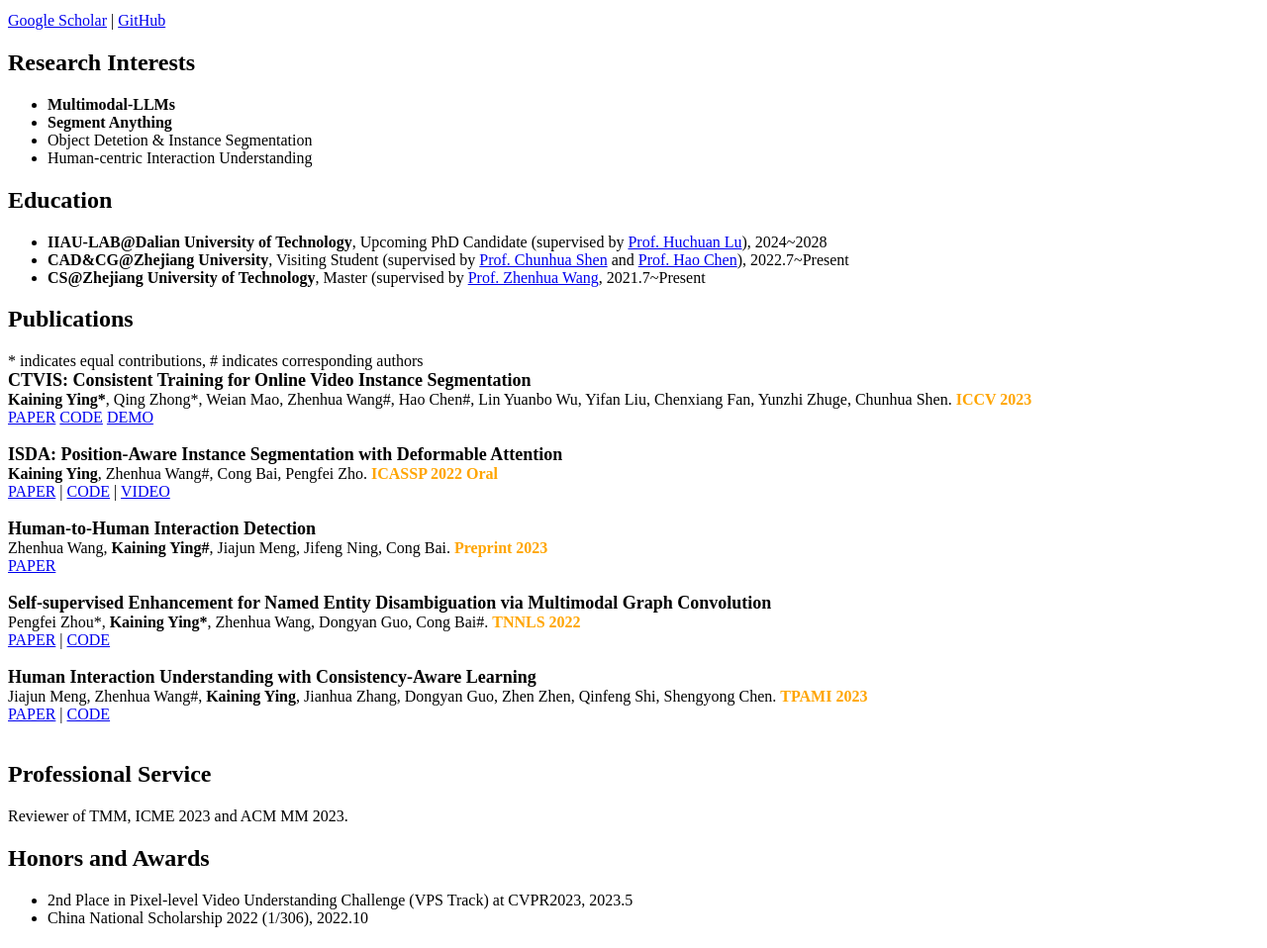
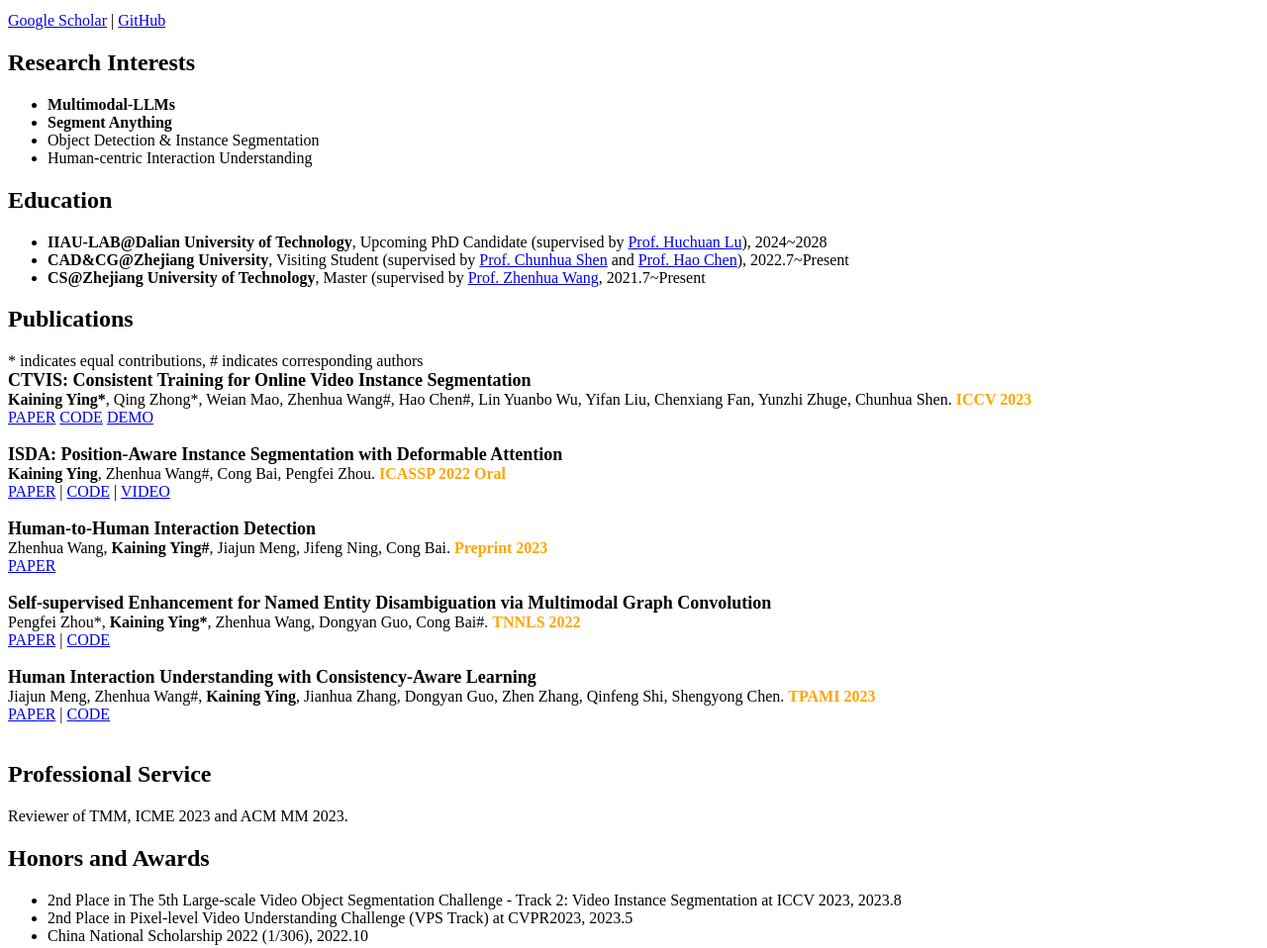
Before and after one commit to KainingYing/KainingYing.github.io, a plain HTML site: page index.html in a window 1280 px wide. Shown: the part 780-1738 px from the top of the page at 99% size. Drawn offline with Linux system fonts and the light colour scheme.

Commit message:
Update index.html

```diff
--- a/index.html
+++ b/index.html
@@ -16,7 +16,7 @@
     <ul>
       <li><b>Multimodal-LLMs</b></li>
       <li><b>Segment Anything</b></li>
-      <li>Object Detetion & Instance Segmentation</li>
+      <li>Object Detection & Instance Segmentation</li>
       <li>Human-centric Interaction Understanding</li>
     </ul>
 
@@ -42,7 +42,7 @@
 
     <b><font size="4">ISDA: Position-Aware Instance Segmentation with Deformable Attention</font></b>
     <br>
-    <b>Kaining Ying</b>, Zhenhua Wang#, Cong Bai, Pengfei Zho. <span style="color:orange"><b>ICASSP 2022 Oral</b></span>
+    <b>Kaining Ying</b>, Zhenhua Wang#, Cong Bai, Pengfei Zhou. <span style="color:orange"><b>ICASSP 2022 Oral</b></span>
     <br>
     <a href="https://arxiv.org/abs/2202.12251">PAPER</a> |
     <a href="https://github.com/KainingYing/ISDA">CODE</a> |
@@ -69,7 +69,7 @@
 
     <b><font size="4">Human Interaction Understanding with Consistency-Aware Learning</font></b>
     <br>
-    Jiajun Meng, Zhenhua Wang#, <b>Kaining Ying</b>, Jianhua Zhang, Dongyan Guo, Zhen Zhen, Qinfeng Shi, Shengyong Chen. <span style="color:orange"><b>TPAMI 2023</b></span>
+    Jiajun Meng, Zhenhua Wang#, <b>Kaining Ying</b>, Jianhua Zhang, Dongyan Guo, Zhen Zhang, Qinfeng Shi, Shengyong Chen. <span style="color:orange"><b>TPAMI 2023</b></span>
     <br>
     <a href="https://ieeexplore.ieee.org/document/10138446/">PAPER</a> |
     <a href="https://github.com/deepgogogo/CAGNet">CODE</a>
@@ -81,6 +81,7 @@
 
     <h2>Honors and Awards</h2>
     <ul>
+      <li> 2nd Place in The 5th Large-scale Video Object Segmentation Challenge - Track 2: Video Instance Segmentation at ICCV 2023, 2023.8</li>
       <li> 2nd Place in Pixel-level Video Understanding Challenge (VPS Track) at CVPR2023, 2023.5</li>
       <li> China National Scholarship 2022 (1/306), 2022.10</li>
     </ul>
```
